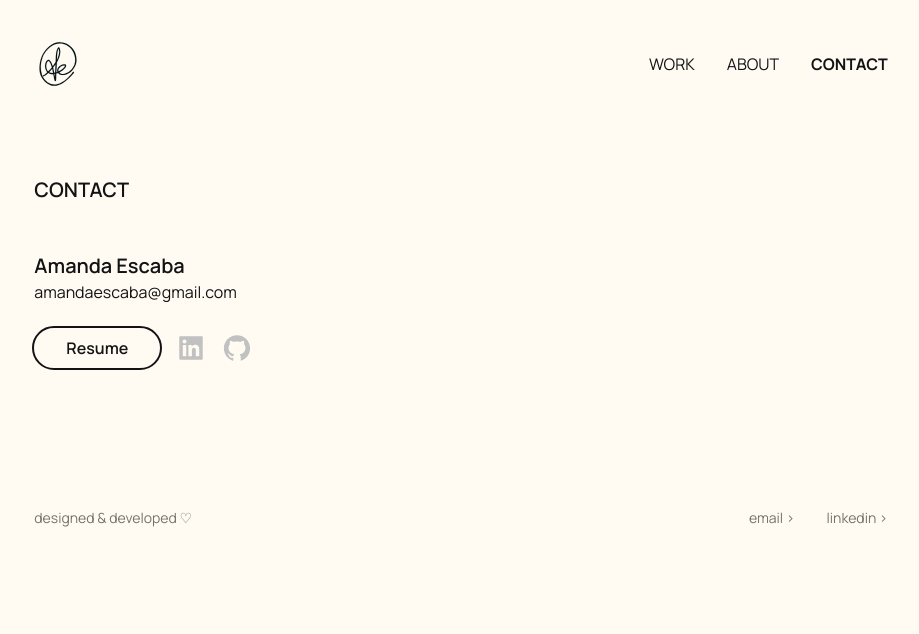
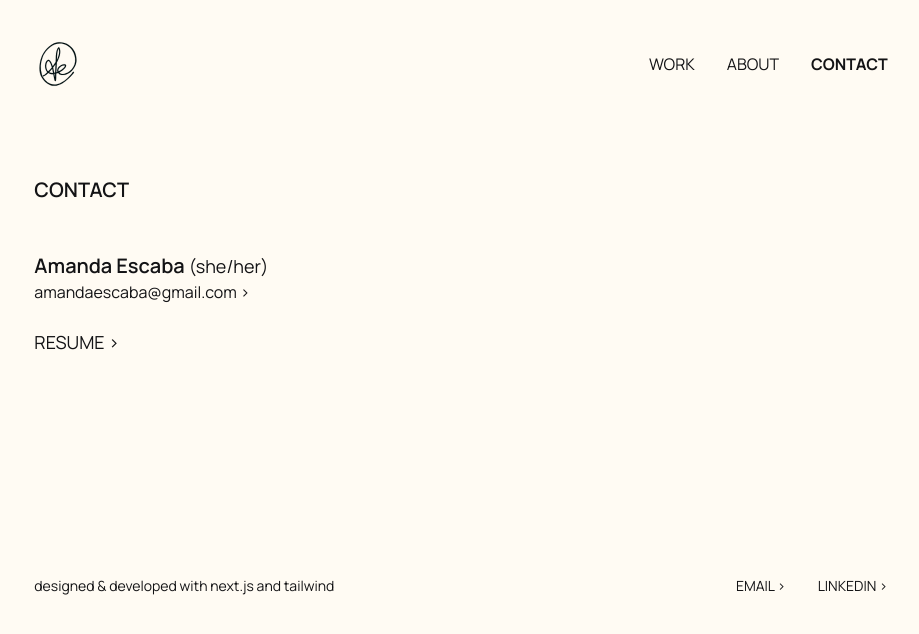
Before and after one commit to aescaba/portfolio, a Next.js app: page /contact in a window 1280 px wide. Shown: the top 634 px of the page, without its empty margins (179-1098 px from the left). Built offline with nearby package versions, Linux system fonts and the light colour scheme.

Commit message:
link styling, footer styling, contact page edits

```diff
--- a/components/footer.js
+++ b/components/footer.js
@@ -5,15 +5,15 @@ import styles from '../styles/Home.module.css'
 
 export default function Footer() {
   return (
-    <div className="relative py-20">
+    <div className="relative mt-[10vh] py-20">
       <div className="absolute inset-x-0 bottom-0">
-        <div className="flex flex-wrap space-y-4 sm:space-y-0 justify-center md:justify-between items-center text-basis sm:text-sm text-stone-500">
+        <div className="flex flex-wrap space-y-4 sm:space-y-0 justify-center md:justify-between items-center text-basis sm:text-sm">
           <div className="flex">
-            <p>designed & developed ♡</p>
-            </div>
-          <div className="flex space-x-8">
-            <div className="hover:text-blueberry"><a href="mailto:amandaescaba@gmail.com">email &gt; </a></div>
-            <div className="hover:text-blueberry"><a href="https://www.linkedin.com/in/aescaba/" target="_blank">linkedin &gt;</a></div>
+            <p>designed & developed with next.js and tailwind</p>
+          </div>
+          <div className="flex space-x-8 uppercase">
+            <div className="transition ease-in-out delay-75 hover:text-blueberry"><a href="mailto:amandaescaba@gmail.com">email &gt; </a></div>
+            <div className="transition ease-in-out delay-75 hover:text-blueberry"><a href="https://www.linkedin.com/in/aescaba/" target="_blank">linkedin &gt;</a></div>
           </div>
         </div>
         {/* <a className=""
--- a/components/navbar.js
+++ b/components/navbar.js
@@ -77,7 +77,7 @@ export default function Navbar() {
         <div class="space-y-8 px-2 pt-2 pb-3">
           {navigationRoutes.map((singleRoute) => {
             return (
-              <div className="hover:text-blueberry">
+              <div className="transition ease-in-out delay-75 hover:text-blueberry">
 
                 <NavigationLink
                   key={singleRoute}
--- a/components/worklisting.js
+++ b/components/worklisting.js
@@ -12,7 +12,7 @@ export default function WorkListing({imgsrc, path, title, description}) {
 
     return (
         <div class="">
-            <div class="transition ease-in-out delay-100 hover:text-blueberry">
+            <div class="transition ease-in-out delay-75 hover:text-blueberry">
                 <Link href={"/work/"+ `${path}`}>
 
                     <div class="mb-4 lg:mb-6">
--- a/pages/contact.js
+++ b/pages/contact.js
@@ -11,28 +11,27 @@ export default function Contact() {
 
       <div>
 
-        <h2 class="text-xl font-semibold">
-          Amanda Escaba
+        <h2 className="text-xl font-semibold">
+          Amanda Escaba <span className="font-normal text-lg">&#40;she/her&#41;</span>
         </h2>
 
-        <h3 class=" transition ease-in-out delay-75 hover:text-amber-500">
-          <Link href="mailto:amandaescaba@gmail.com">amandaescaba@gmail.com</Link>
-        </h3>
+        <p className="transition ease-in-out delay-75 hover:text-blueberry">
+          <Link href="mailto:amandaescaba@gmail.com">amandaescaba@gmail.com &gt;</Link>
+        </p>
 
-        <div class="flex flex-row mt-6 space-x-4">
-          <a href="https://drive.google.com/file/d/1YuvgyURkuiX-TyeJXHtA8w7q7M-AIOpa/view?usp=sharing" target="_blank" rel="noreferrer">
-            <button class="outline-solid outline-2 rounded-full px-8 py-2 transition ease-in-out delay-25 hover:bg-white hover:text-black hover:outline-0 font-semibold hover:bg-linear-to-l from-orange-300 via-amber-300 to-blue-400">
-              <p>Resume</p>
-            </button>
+        <div className="flex flex-row mt-6 space-x-4">
+          <a href="https://drive.google.com/file/d/1YuvgyURkuiX-TyeJXHtA8w7q7M-AIOpa/view?usp=sharing" target="_blank" rel="noreferrer"
+          >
+           <p className="text-lg uppercase transition ease-in-out delay-75 hover:text-blueberry">Resume &gt;</p>
           </a>
 
-          <button class="saturate-0 hover:saturate-100 transition ease-in-out delay-25">
+          {/* <button class="saturate-0 hover:saturate-100 transition ease-in-out delay-25">
             <a href="https://www.linkedin.com/in/aescaba/" target="_blank" rel="noreferrer"><AiFillLinkedin fill="#fbbf24" size={30} /></a>
           </button>
 
           <button class="saturate-0 hover:saturate-100 transition ease-in-out delay-25">
             <a href="https://github.com/aescaba" target="_blank" rel="noreferrer"><AiFillGithub fill="#fbbf24" size={30} /></a>
-          </button>
+          </button> */}
 
         </div>
 
```
